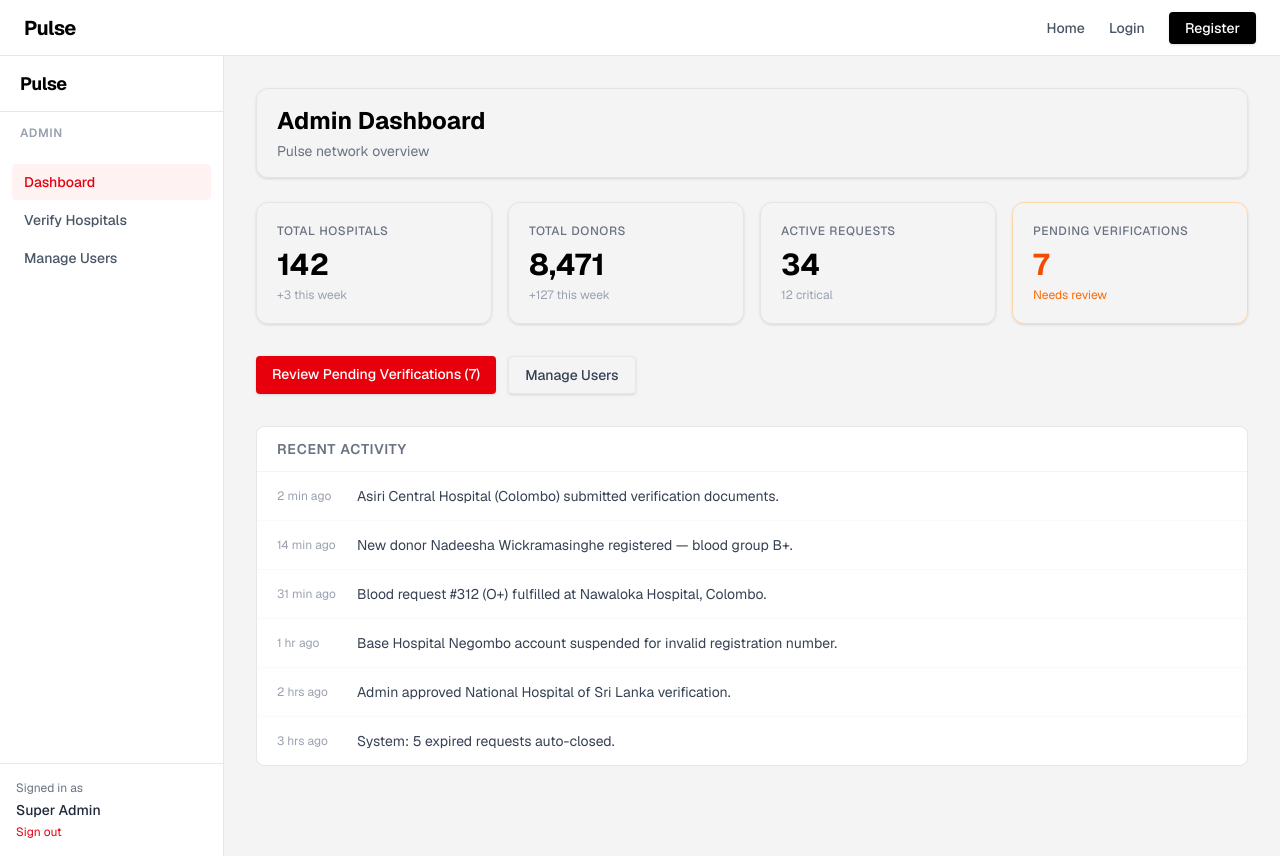
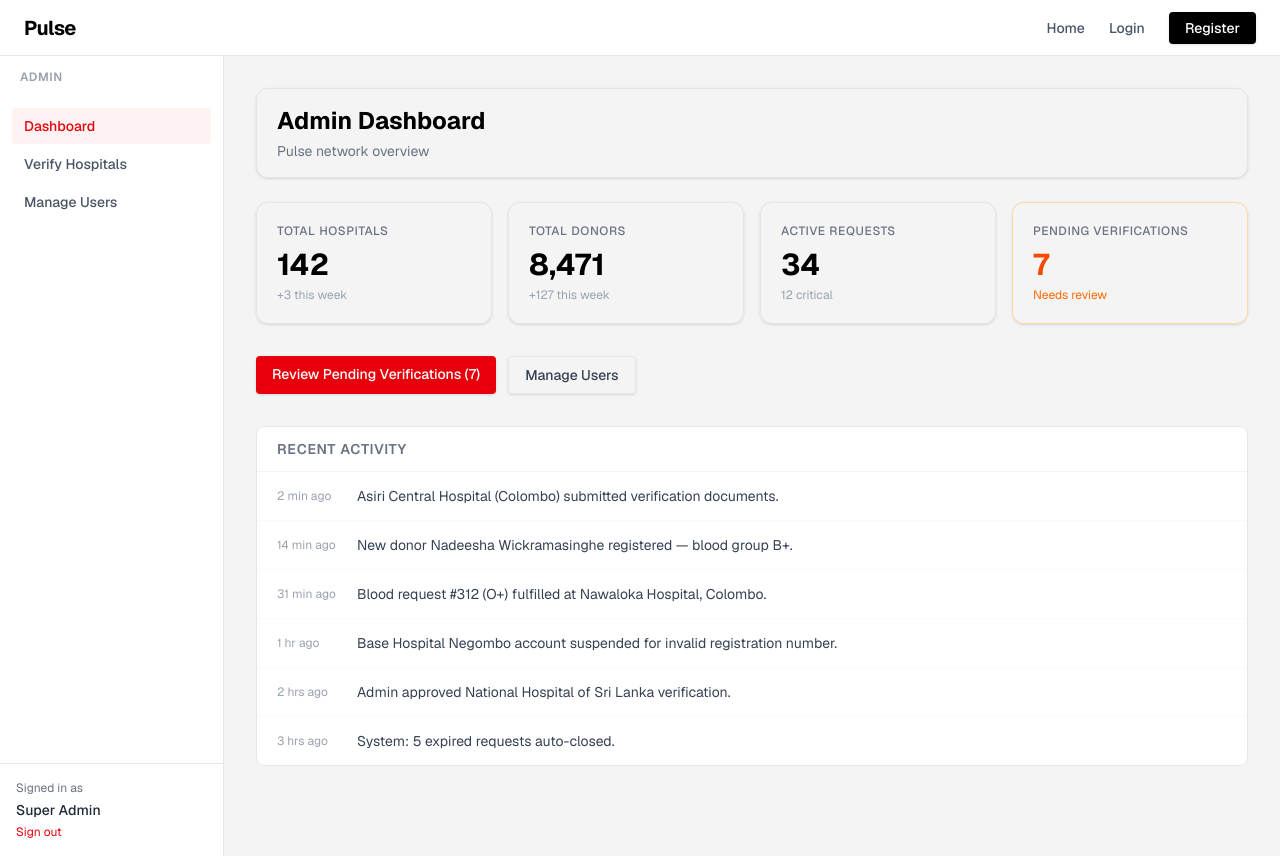
Before and after one commit to 43UniProjects/pulse, a Next.js app: page /admin/dashboard in a window 1280 px wide. Built offline with nearby package versions, Linux system fonts and the light colour scheme.

Commit message:
style(ui): remove extra pulse heading in hospital, admin dashboards

```diff
--- a/app/(public)/admin/layout.tsx
+++ b/app/(public)/admin/layout.tsx
@@ -11,14 +11,6 @@ export default function AdminLayout({
   return (
     <div className="min-h-screen flex app-bg">
       <aside className="w-56 bg-white border-r border-gray-200 flex flex-col shrink-0">
-        <div className="h-14 flex items-center px-5 border-b border-gray-200">
-          <Link
-            href="/"
-            className="font-display font-bold text-lg tracking-tight text-black"
-          >
-            Pulse
-          </Link>
-        </div>
         <div className="px-5 py-2">
           <span className="text-xs font-semibold text-gray-400 uppercase tracking-wider">
             Admin
--- a/app/(public)/hospital/layout.tsx
+++ b/app/(public)/hospital/layout.tsx
@@ -11,14 +11,6 @@ export default function HospitalLayout({
   return (
     <div className="min-h-screen flex app-bg">
       <aside className="w-56 bg-white border-r border-gray-200 flex flex-col shrink-0">
-        <div className="h-14 flex items-center px-5 border-b border-gray-200">
-          <Link
-            href="/"
-            className="font-display font-bold text-lg tracking-tight text-black"
-          >
-            Pulse
-          </Link>
-        </div>
         <nav className="flex-1 p-3 flex flex-col gap-0.5 text-sm font-medium">
           <Link
             href="/hospital/dashboard"
```
